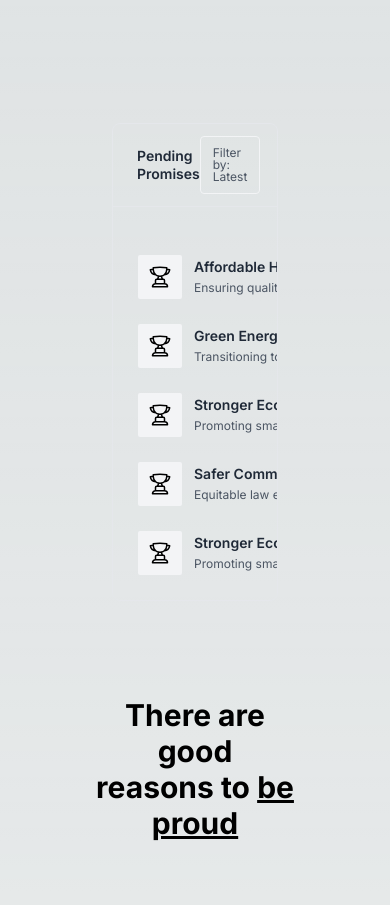
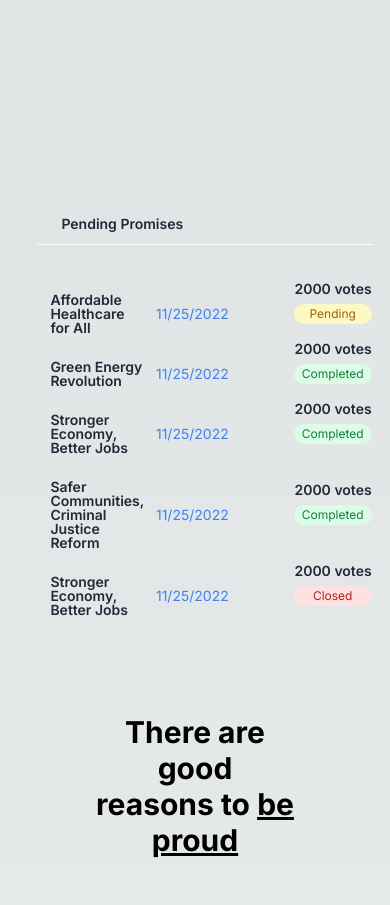
Before and after one commit to peterayeniofficial/balablu, a Next.js app: page / in a window 390 px wide. Shown: the part 1600-2505 px from the top of the page. Built offline with nearby package versions, Linux system fonts and the light colour scheme.

Commit message:
Fix table dark mode and responsivness

```diff
--- a/src/components/PlansStatus/PlansStatus.tsx
+++ b/src/components/PlansStatus/PlansStatus.tsx
@@ -3,20 +3,14 @@ import SinglePromise from './SinglePromise';
 
 function PlansStatus() {
   return (
-    <div className='w-full max-w-2xl px-4'>
-      <div className=' rounded-lg border pb-6 border-gray-200'>
-        <div className='flex items-center border-b border-gray-200 justify-between px-6 py-3'>
-          <p className='text-sm lg:text-xl font-semibold leading-tight text-gray-800'>
+    <div className='pl-5 max-w-2xl mt-20 text-sm md:text-base'>
+      <div className='flex items-center  justify-between px-6 py-3  border-b border-white'>
+        <p className='text-sm lg:text-xl font-semibold leading-tight text-gray-800 dark:text-white'>
           Pending Promises
         </p>
-          <div className='flex cursor-pointer items-center justify-center px-3 py-2.5 border rounded border-gray-100'>
-            <p className='text-xs md:text-sm leading-none text-gray-600'>
-              Filter by: Latest
-            </p>
       </div>
-        </div>
-        <div className='px-6 pt-6 overflow-x-auto'>
-          <table className='w-full whitespace-nowrap'>
+      <div className=' pt-6'>
+        <table className='md:whitespace-nowrap whitespace-normal space-x-4'>
           <tbody>
             <SinglePromise
               title='Affordable Healthcare for All'
@@ -57,7 +51,6 @@ function PlansStatus() {
         </table>
       </div>
     </div>
-    </div>
   );
 }
 
--- a/src/components/PlansStatus/SinglePromise.tsx
+++ b/src/components/PlansStatus/SinglePromise.tsx
@@ -16,8 +16,8 @@ function SinglePromise({
   return (
     <tr>
       <td className='pt-6'>
-        <div className='flex items-center'>
-          <div className='bg-gray-100 rounded-sm p-2.5'>
+        <div className='md:flex md:items-center flex  justify-between'>
+          <div className='md:bg-gray-100 md:rounded-sm p-2.5 hidden'>
             <svg
               xmlns='http://www.w3.org/2000/svg'
               fill='none'
@@ -36,9 +36,9 @@ function SinglePromise({
           <div className='pl-3'>
             <div className='flex items-center text-sm leading-none'>
               <p className='font-semibold text-gray-800'>{title}</p>
-              <p className='text-blue-500 ml-3'>{date.toString()}</p>
+              <p className='text-blue-500 ml-3'>{date.toLocaleDateString()}</p>
             </div>
-            <div className='w-12 h-fit'>
+            <div className='md:w-12 md:h-fit md:flex hidden'>
               <p className='text-xs md:text-sm leading-none text-gray-600 mt-2'>
                 {desciption}
               </p>
```
Also changed, not shown: 1 other file (tests, documents, lock files or other folders). Lines whose indentation alone changed are shown as unchanged.
